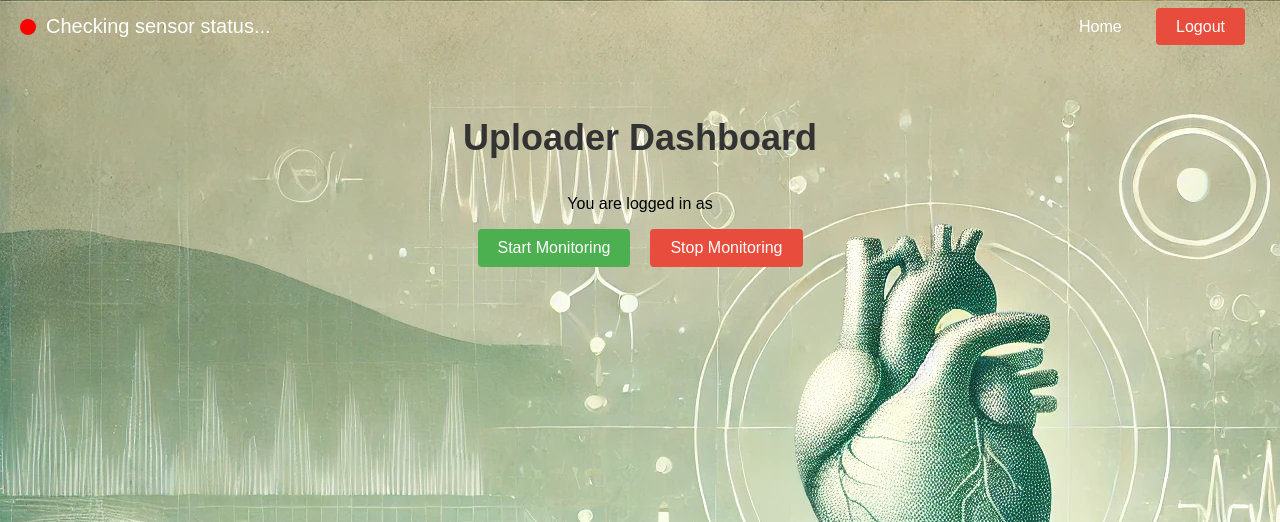
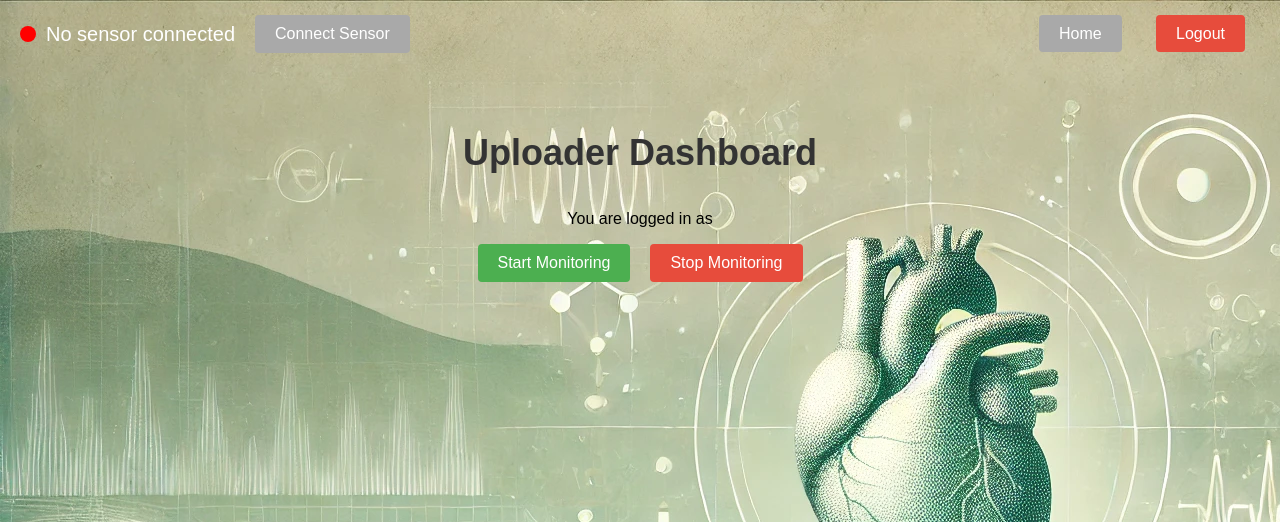
Before and after one commit to oprisadonis/CFpred_HeartMonitor, a Flask app: template templates/uploader_dashboard.html in a window 1280 px wide. Shown: the top 522 px of the page. Run offline with Flask 3, Linux system fonts and the light colour scheme; the template is opened without the code that fills it, so the values that code supplies are empty; some libraries are stand-ins or nearby versions.

Commit message:
added connectSensor button and enabled login without senzor connection

```diff
--- a/app.py
+++ b/app.py
@@ -255,7 +255,6 @@ def login():
 @login_required
 def dashboard():
     if current_user.role == 'uploader':
-        main_receiver()
         return render_template('uploader_dashboard.html')  # Redirect to uploader dashboard
     elif current_user.role == 'supervisor':
         return render_template('supervisor_dashboard.html')  # Redirect to supervisor dashboard
@@ -269,6 +268,13 @@ def dashboard():
 def logout():
     logout_user()
     return redirect(url_for('home'))
+
+
+@app.route('/connectSensor')
+@login_required
+def connectSensor():
+    main_receiver()
+
 
 
 @app.route('/startMonitoring')
--- a/templates/uploader_dashboard.html
+++ b/templates/uploader_dashboard.html
@@ -80,7 +80,7 @@
             margin-bottom: 20px;
         }
 
-        .start-btn, .logout-btn {
+        .start-btn, .logout-btn, .standard-btn {
             padding: 10px 20px;
             color: white;
             border-radius: 4px;
@@ -89,6 +89,9 @@
             transition: background-color 0.3s ease;
             border: none;
         }
+        .standard-btn{
+            background-color: #A9A9A9;
+        }
 
         .start-btn {
             background-color: #4CAF50;
@@ -96,6 +99,9 @@
 
         .logout-btn {
             background-color: #e74c3c;
+        }
+        .standard-btn:hover{
+            background-color: #708090;
         }
 
         .start-btn:hover {
@@ -120,11 +126,13 @@
 <div class="top-bar">
     <div class="sensor-status">
         <div id="status-dot" class="status-dot red"></div>
-        <span id="status-text">Checking sensor status...</span>
+        <span id="status-text">No sensor connected</span>
+        <button onclick="connectSensor()" class="standard-btn" style="margin-left: 20px">Connect Sensor</button>
+
     </div>
 
     <div class="nav-links-right">
-        <a href="{{ url_for('home') }}">Home</a>
+        <a href="{{ url_for('home') }}" class="standard-btn">Home</a>
         <a href="{{ url_for('logout') }}" class="logout-btn">Logout</a>
     </div>
 </div>
@@ -202,6 +210,11 @@
             .then(() => console.log("Stopped monitoring"))
             .catch(error => console.error('Error stopping monitoring:', error));
     }
+    function connectSensor(){
+        document.getElementById('status-text').innerText = "Checking sensor status..."
+        fetch('/connectSensor')
+            .catch(error => console.error('Error connecting sensor', error));
+    }
 
 
     // Sensor status check
```
Also changed, not shown: instance/heartMonitorDB.db.
